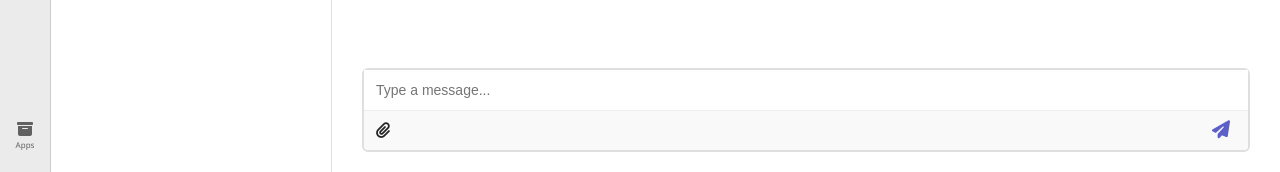
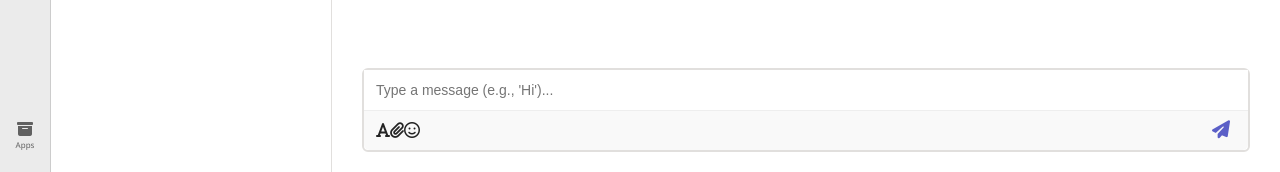
Before and after one commit to mainak-n/copilot_agent_demo, a website built with Vite: page index.html in a window 1280 px wide. Shown: the part 628-800 px from the top of the page. Built offline with nearby package versions, Linux system fonts and the light colour scheme; some packages are replaced by stand-ins of ours; no server answers.

Commit message:
Update message input placeholder and footer icons

```diff
--- a/index.html
+++ b/index.html
@@ -53,9 +53,9 @@
 
             <div class="input-area-wrapper">
                 <div class="input-container">
-                    <input id="msgInput" type="text" placeholder="Type a message..." autocomplete="off">
+                    <input id="msgInput" type="text" placeholder="Type a message (e.g., 'Hi')..." autocomplete="off">
                     <div class="input-footer">
-                        <div class="footer-icons"><i class="fa-solid fa-paperclip"></i></div>
+                        <div class="footer-icons"><i class="fa-solid fa-font"></i><i class="fa-solid fa-paperclip"></i><i class="fa-regular fa-face-smile"></i></div>
                         <button id="sendBtn"><i class="fa-solid fa-paper-plane"></i></button>
                     </div>
                 </div>
```
